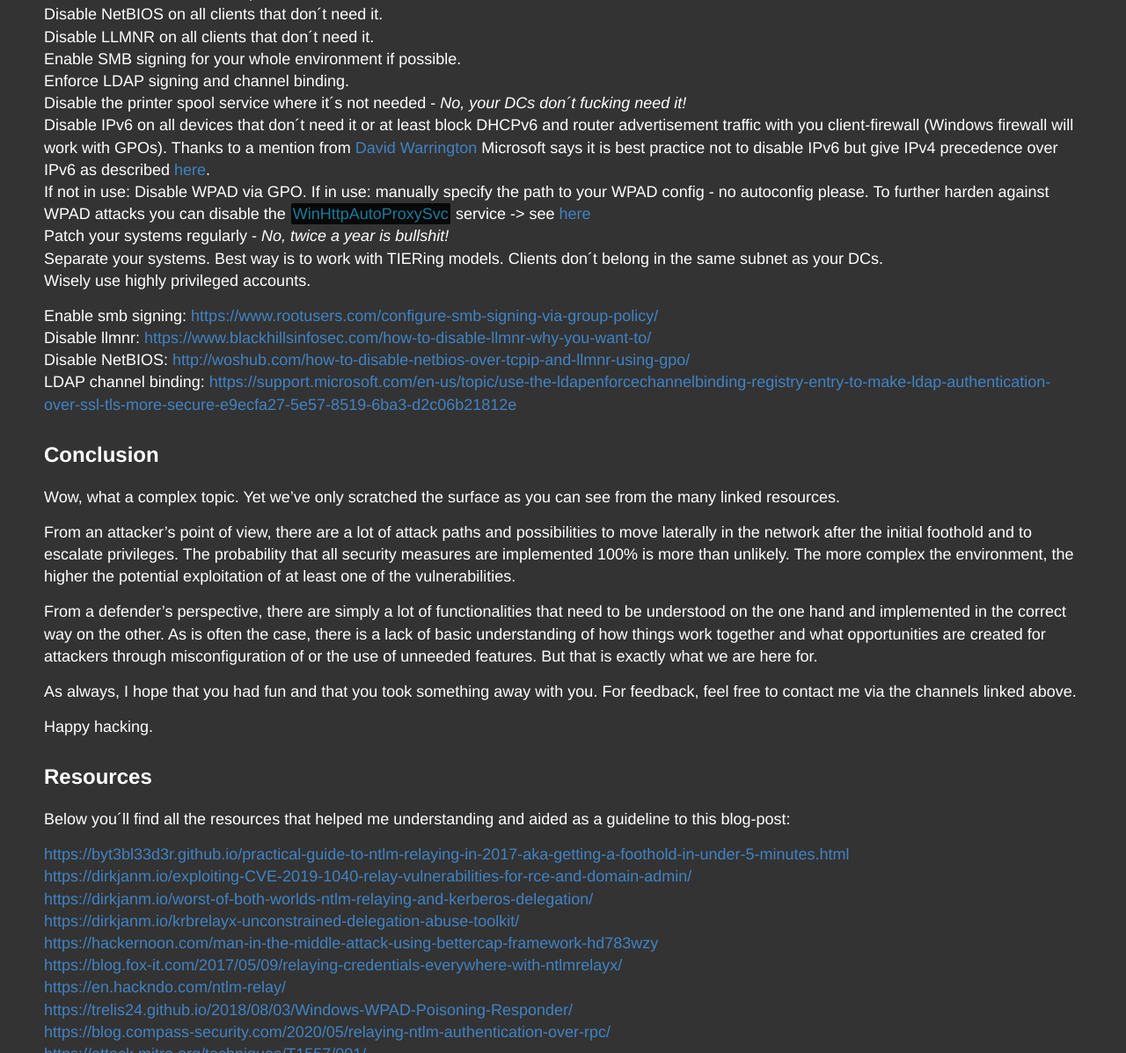
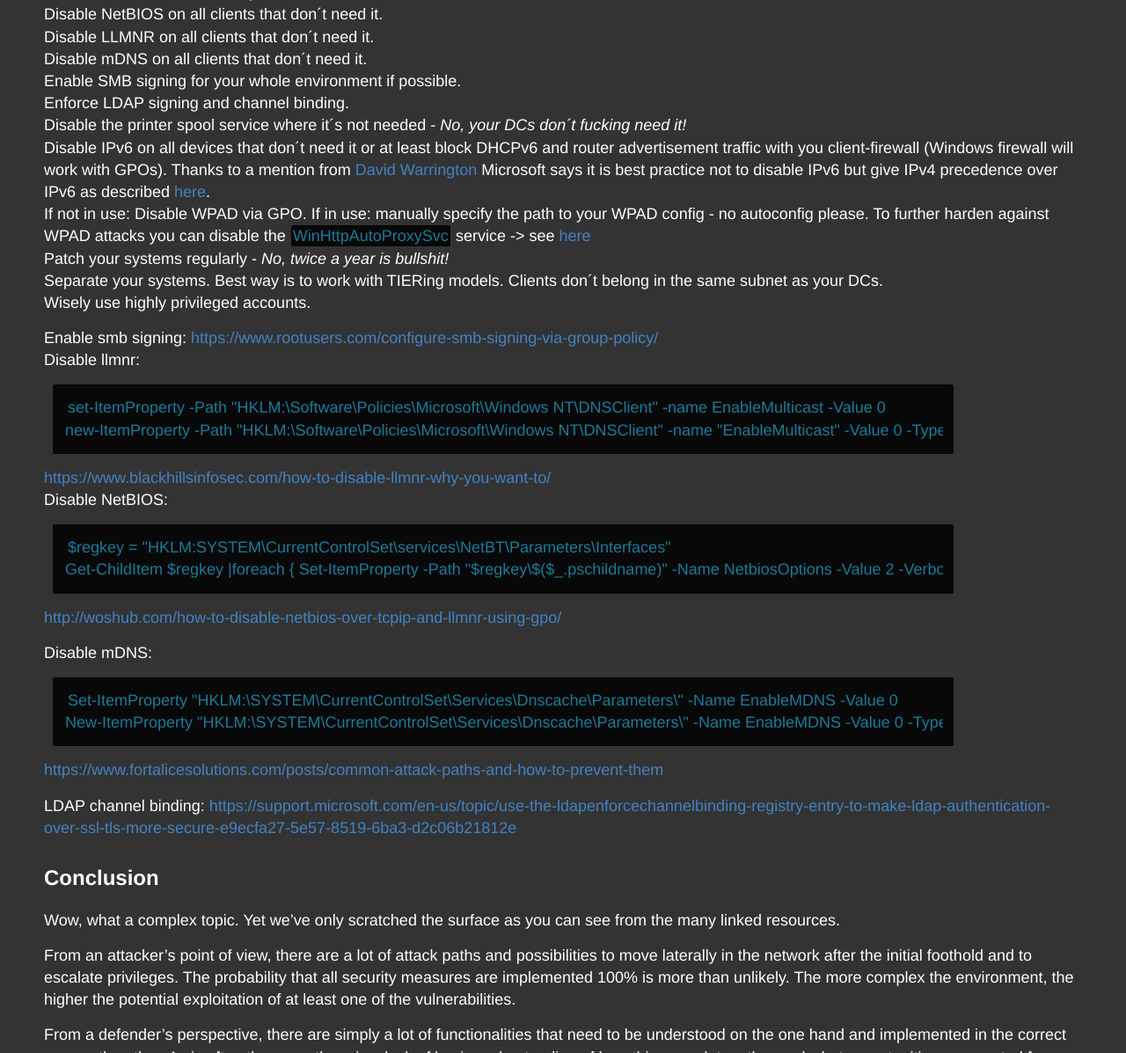
Before and after one commit to LuemmelSec/LuemmelSec.github.io, a Jekyll site: the page built from _posts/2021-02-02-Relaying-101.md, in a window 1280 px wide and 1400 px high, scrolled down 21007 px. Shown: the part 203-1400 px from the top of the window at 88% size. Built offline with Jekyll 4.4.1, drawn with Linux system fonts in a browser that asks for light colours.

Commit message:
Update 2021-02-02-Relaying-101.md
Added mDNS

````diff
--- a/_posts/2021-02-02-Relaying-101.md
+++ b/_posts/2021-02-02-Relaying-101.md
@@ -428,6 +428,7 @@ It mostly just takes seconds, and you'll find yourself with a friendly email in
 These attacks have lots of aspects.
 Disable NetBIOS on all clients that don´t need it.
 Disable LLMNR on all clients that don´t need it.
+Disable mDNS on all clients that don´t need it.
 Enable SMB signing for your whole environment if possible.
 Enforce LDAP signing and channel binding.
 Disable the printer spool service where it´s not needed - *No, your DCs don´t fucking need it!*
@@ -438,8 +439,26 @@ Separate your systems. Best way is to work with TIERing models. Clients don´t b
 Wisely use highly privileged accounts.
 
 Enable smb signing: [https://www.rootusers.com/configure-smb-signing-via-group-policy/](https://www.rootusers.com/configure-smb-signing-via-group-policy/)
-Disable llmnr: [https://www.blackhillsinfosec.com/how-to-disable-llmnr-why-you-want-to/](https://www.blackhillsinfosec.com/how-to-disable-llmnr-why-you-want-to/)
-Disable NetBIOS: [http://woshub.com/how-to-disable-netbios-over-tcpip-and-llmnr-using-gpo/](http://woshub.com/how-to-disable-netbios-over-tcpip-and-llmnr-using-gpo/)
+Disable llmnr:
+```
+set-ItemProperty -Path "HKLM:\Software\Policies\Microsoft\Windows NT\DNSClient" -name EnableMulticast -Value 0
+new-ItemProperty -Path "HKLM:\Software\Policies\Microsoft\Windows NT\DNSClient" -name "EnableMulticast" -Value 0 -Type DWord
+```
+[https://www.blackhillsinfosec.com/how-to-disable-llmnr-why-you-want-to/](https://www.blackhillsinfosec.com/how-to-disable-llmnr-why-you-want-to/)
+Disable NetBIOS:
+```
+$regkey = "HKLM:SYSTEM\CurrentControlSet\services\NetBT\Parameters\Interfaces"
+Get-ChildItem $regkey |foreach { Set-ItemProperty -Path "$regkey\$($_.pschildname)" -Name NetbiosOptions -Value 2 -Verbose}
+```
+[http://woshub.com/how-to-disable-netbios-over-tcpip-and-llmnr-using-gpo/](http://woshub.com/how-to-disable-netbios-over-tcpip-and-llmnr-using-gpo/)
+
+Disable mDNS:
+```
+Set-ItemProperty "HKLM:\SYSTEM\CurrentControlSet\Services\Dnscache\Parameters\" -Name EnableMDNS -Value 0
+New-ItemProperty "HKLM:\SYSTEM\CurrentControlSet\Services\Dnscache\Parameters\" -Name EnableMDNS -Value 0 -Type DWord
+```
+[https://www.fortalicesolutions.com/posts/common-attack-paths-and-how-to-prevent-them](https://www.fortalicesolutions.com/posts/common-attack-paths-and-how-to-prevent-them)
+
 LDAP channel binding: [https://support.microsoft.com/en-us/topic/use-the-ldapenforcechannelbinding-registry-entry-to-make-ldap-authentication-over-ssl-tls-more-secure-e9ecfa27-5e57-8519-6ba3-d2c06b21812e](https://support.microsoft.com/en-us/topic/use-the-ldapenforcechannelbinding-registry-entry-to-make-ldap-authentication-over-ssl-tls-more-secure-e9ecfa27-5e57-8519-6ba3-d2c06b21812e)
 
 ## Conclusion
````
